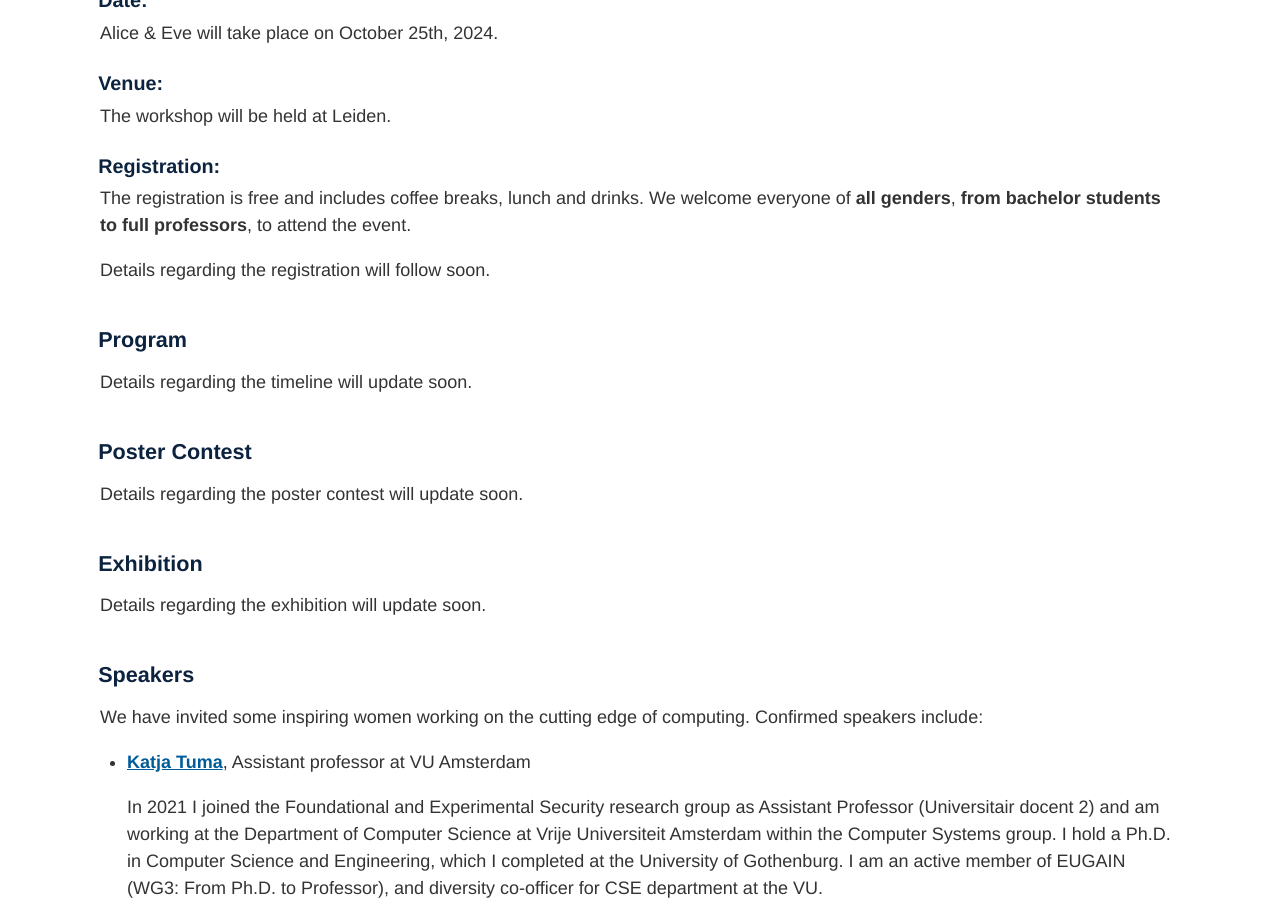
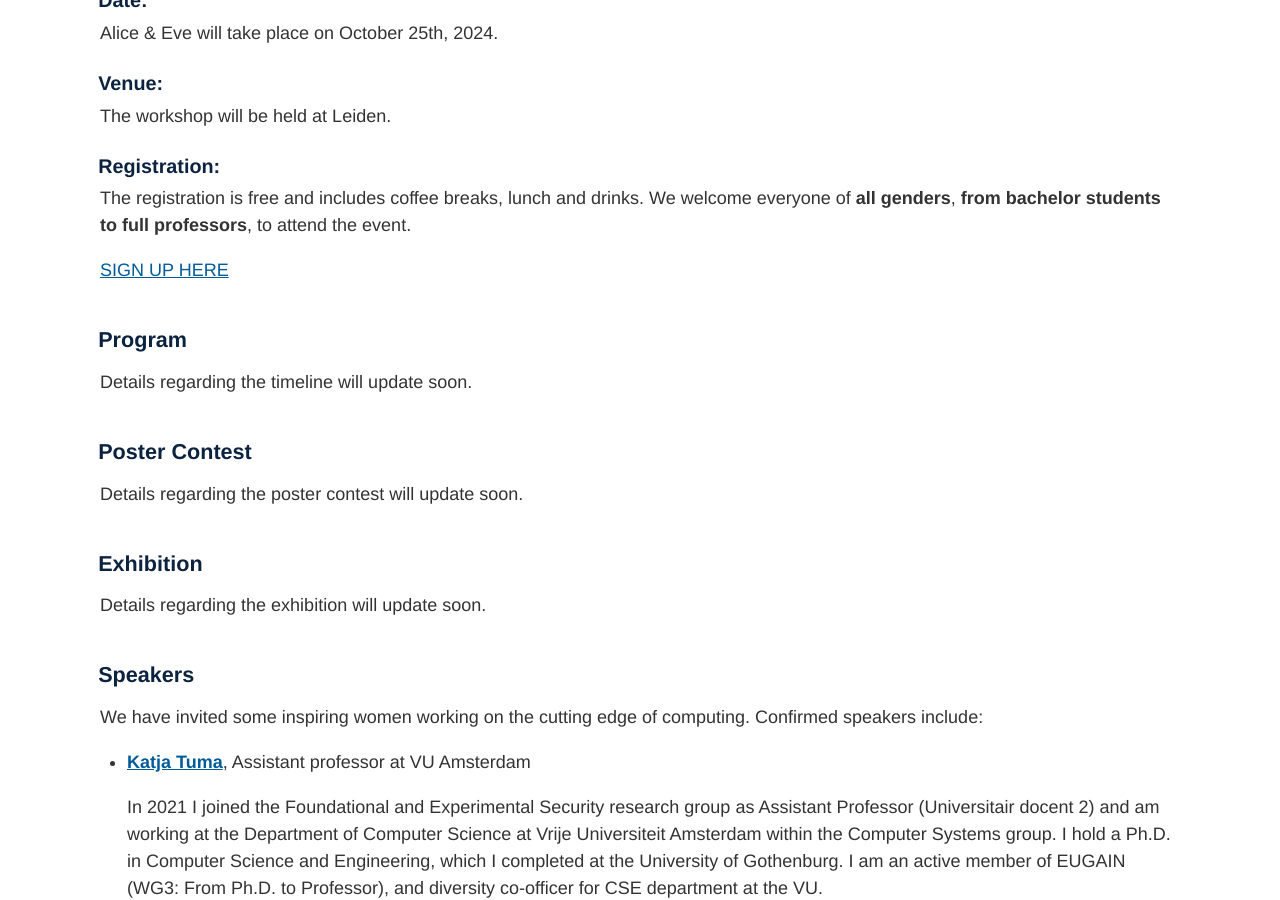
Before and after one commit to alice-and-eve/2024, a Jekyll site: the page built from index.md, in a window 1280 px wide and 900 px high, scrolled down 805 px. Built offline with Jekyll 4.4.1, drawn with Linux system fonts in a browser that asks for light colours.

Commit message:
Update index.md
Registration form

```diff
--- a/index.md
+++ b/index.md
@@ -33,9 +33,7 @@ The workshop will be held at Leiden.
 
 The registration is free and includes coffee breaks, lunch and drinks. We welcome everyone of **all genders**, **from bachelor students to full professors**, to attend the event.
 
-Details regarding the registration will follow soon.
-
-<!-- [SIGN UP HERE](https://docs.google.com/forms/d/e/1FAIpQLSeE9nok8a7G8ulDBM83JNBS9gpw6gkSOA836kO2iAQ4QZaLOw/viewform?usp=pp_url&entry.1084557700=Morning+Coffee&entry.1084557700=Lunch&entry.1084557700=Afternoon+Coffee&entry.1084557700=Drinks) -->
+[SIGN UP HERE](https://forms.office.com/e/BckrsM54dj)
 
 ## Program
 
```
